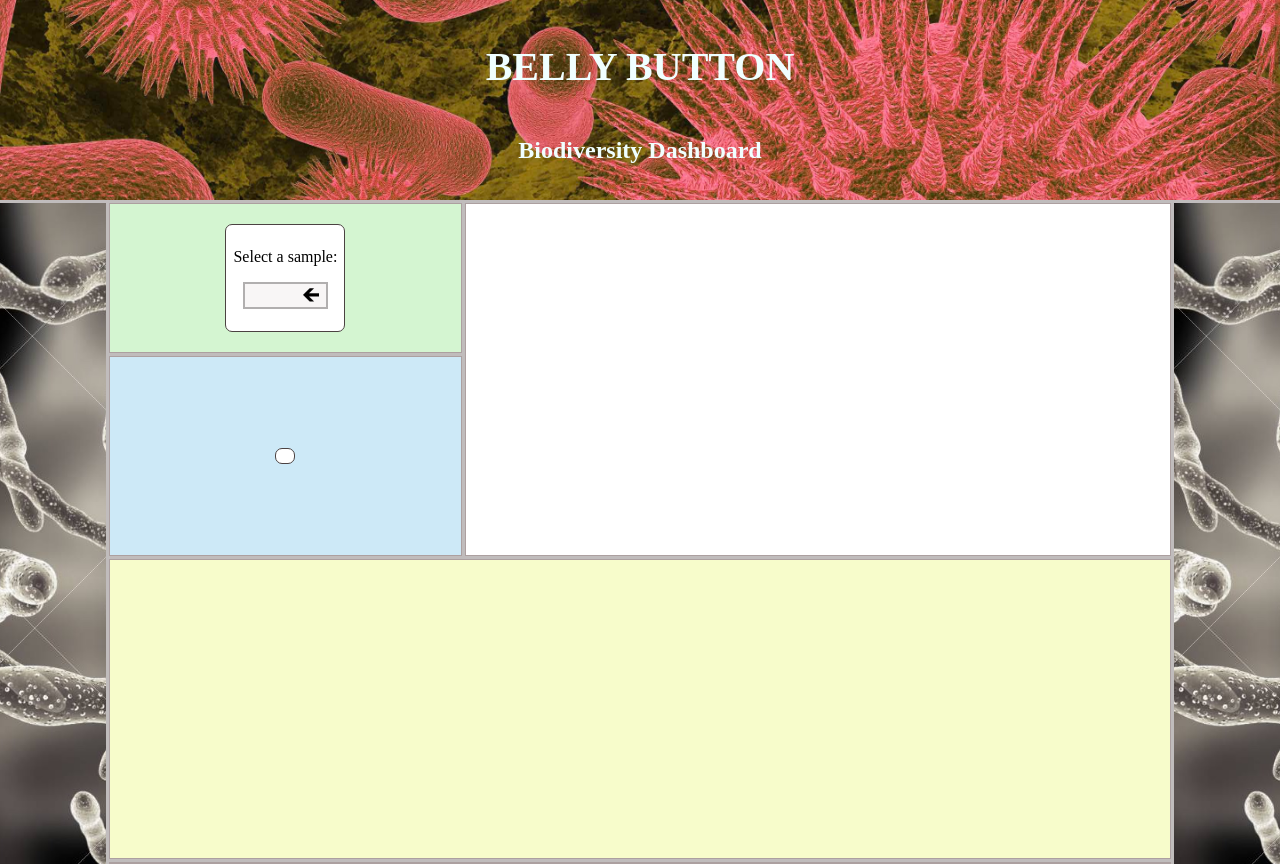
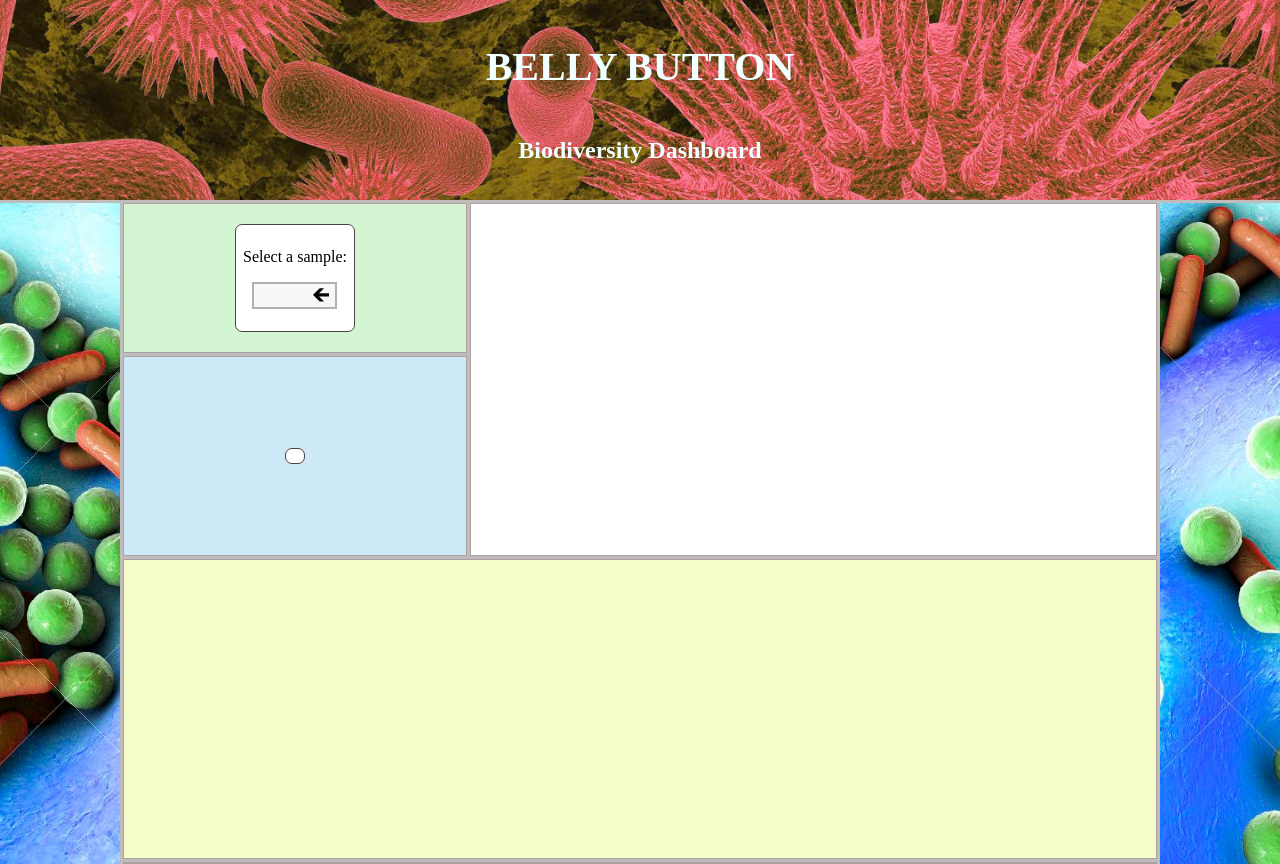
Before and after one commit to Gryazzz/Interactive_dashboard_Flask-JS, a Flask app: page / in a window 1280 px wide. Run offline with Flask 2, Linux system fonts and the light colour scheme; lists and menus that the app fills with data are empty; some libraries are stand-ins or nearby versions.

Commit message:
in-progress

```diff
--- a/static/styles/main.css
+++ b/static/styles/main.css
@@ -30,13 +30,13 @@ body {
 
 .sidebar-left {
     grid-area: sidebar-left;
-    background: url('../images/side2.jpg') center no-repeat;
+    background: url('../images/side4.png') center no-repeat;
     background-size: cover;
 }
 
 .sidebar-right {
     grid-area: sidebar-right;
-    background: url('../images/side2.jpg') center no-repeat;
+    background: url('../images/side5.jpg') center no-repeat;
     background-size: cover;
 }
 
@@ -109,7 +109,7 @@ select {
 .wrapper {
     display: grid;
 
-    grid-template-columns: 0.6fr 2fr 4fr 0.6fr;
+    grid-template-columns: 0.7fr 2fr 4fr 0.7fr;
     grid-template-rows: 200px 150px 200px 300px auto;
 
     grid-template-areas:
```
Also changed, not shown: static/images/side3.jpg (added), static/images/side4.png (added), static/images/side5.jpg (added).
